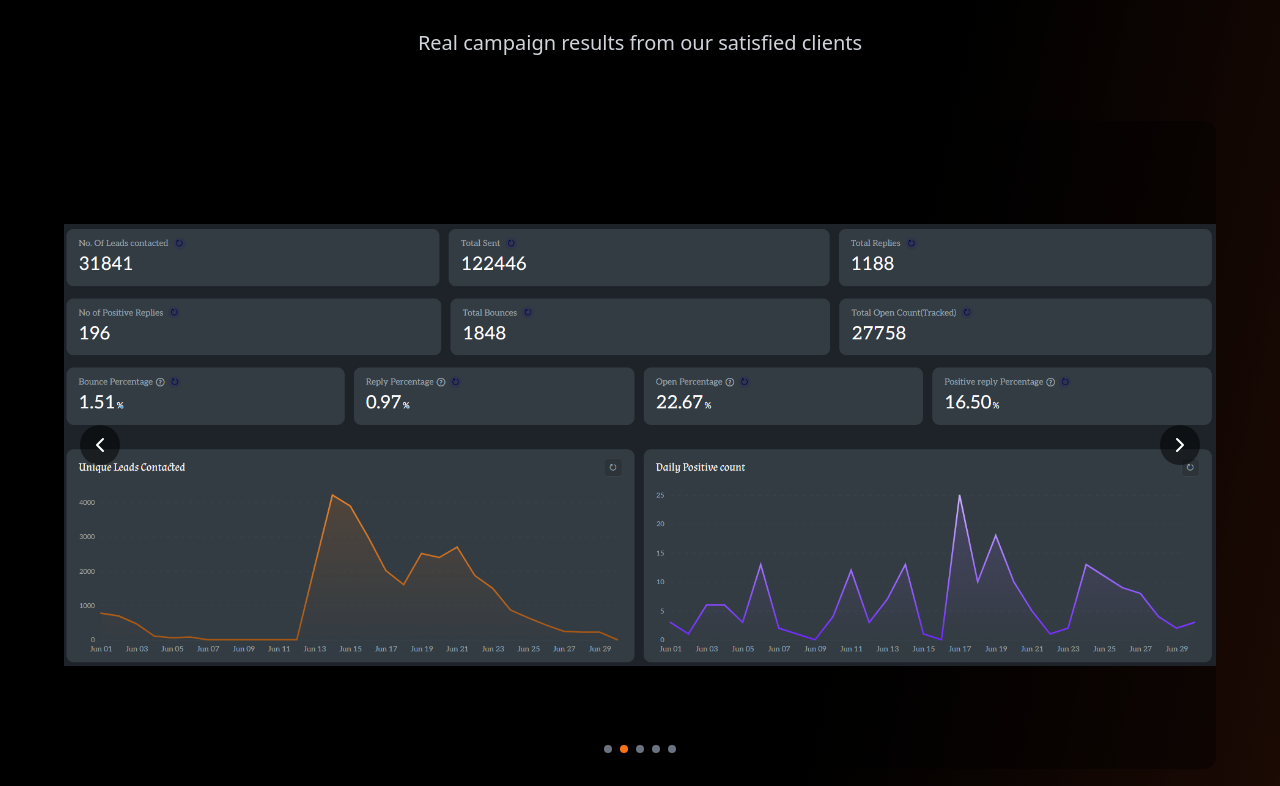
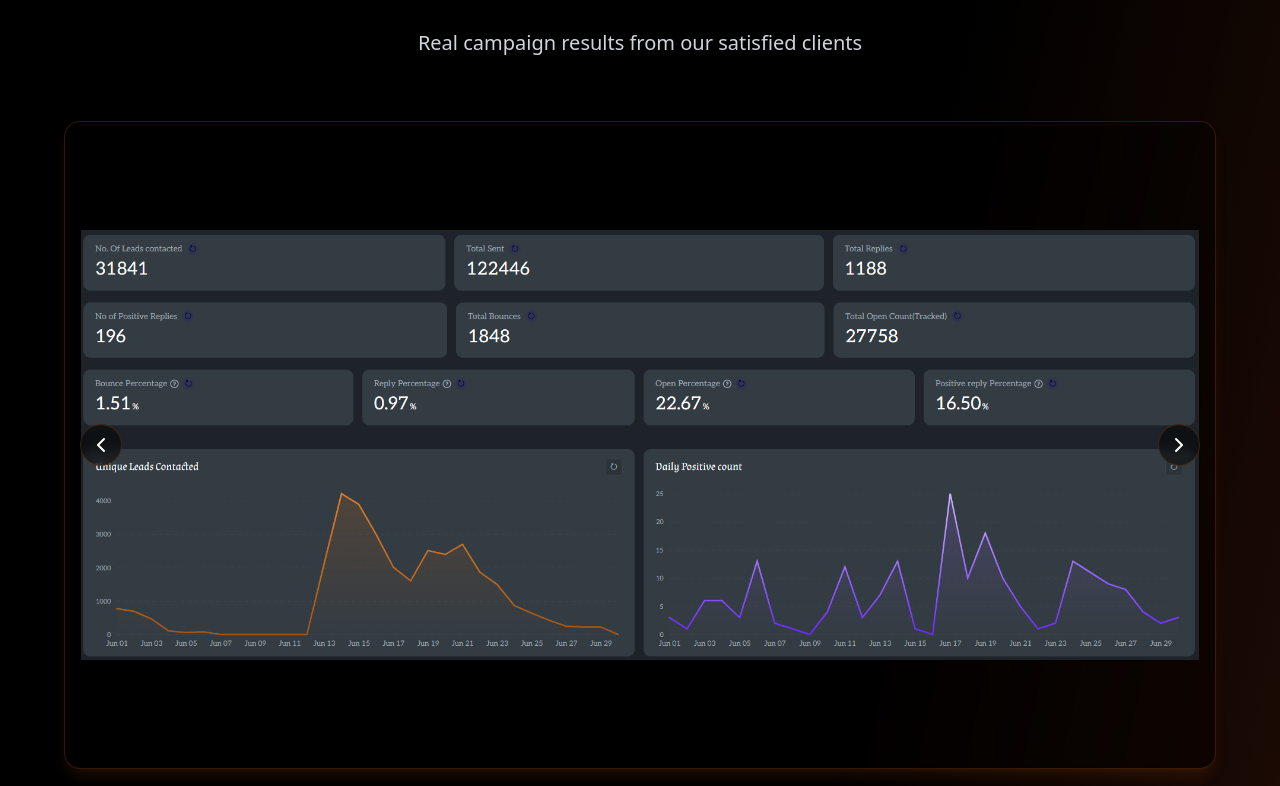
Before and after one commit to 11pranav-garg/chillreach-website, a React (Vite) app: page / in a window 1280 px wide. Shown: the part 1389-2175 px from the top of the page. Built offline with nearby package versions, Linux system fonts and the light colour scheme.

Commit message:
Update ShowcaseCarousel.tsx

```diff
--- a/src/components/ShowcaseCarousel.tsx
+++ b/src/components/ShowcaseCarousel.tsx
@@ -6,35 +6,38 @@ const results = [
   {
     id: 1,
     image: '/results/result1.png',
-    alt: 'Results1'
+    alt: 'Results1',
   },
   {
     id: 2,
     image: '/results/result2.png',
-    alt: 'Results2'
+    alt: 'Results2',
   },
   {
     id: 3,
     image: '/results/result3.png',
-    alt: 'Results3'
+    alt: 'Results3',
   },
   {
     id: 4,
     image: '/results/result4.png',
-    alt: 'Results4'
+    alt: 'Results4',
   },
-{
+  {
     id: 5,
     image: '/results/result5.png',
-    alt: 'Results5'
-  }
+    alt: 'Results5',
+  },
 ];
 
 const ShowcaseCarousel = () => {
   const [currentIndex, setCurrentIndex] = useState(0);
 
   const paginate = useCallback((newDirection: number) => {
-    setCurrentIndex((prevIndex) => (prevIndex + newDirection + results.length) % results.length);
+    setCurrentIndex(
+      (prevIndex) =>
+        (prevIndex + newDirection + results.length) % results.length
+    );
   }, []);
 
   useEffect(() => {
@@ -50,49 +53,67 @@ const ShowcaseCarousel = () => {
       {/* Navigation Buttons */}
       <button
         onClick={() => paginate(-1)}
-        className="absolute top-1/2 -translate-y-1/2 left-4 z-10 p-2 rounded-full bg-black/50 hover:bg-black/70 text-white transition-colors duration-200"
+        className="absolute top-1/2 -translate-y-1/2 left-4 z-10 p-2 rounded-full
+                 bg-black/50 hover:bg-black/70 text-white transition-all duration-300
+                 border border-orange-500/20 hover:border-orange-500/40
+                 backdrop-blur-sm group"
         aria-label="Previous slide"
       >
-        <ChevronLeft className="w-6 h-6" />
+        <ChevronLeft className="w-6 h-6 group-hover:text-orange-500 transition-colors duration-300" />
       </button>
 
       <button
         onClick={() => paginate(1)}
-        className="absolute top-1/2 -translate-y-1/2 right-4 z-10 p-2 rounded-full bg-black/50 hover:bg-black/70 text-white transition-colors duration-200"
+        className="absolute top-1/2 -translate-y-1/2 right-4 z-10 p-2 rounded-full
+                 bg-black/50 hover:bg-black/70 text-white transition-all duration-300
+                 border border-orange-500/20 hover:border-orange-500/40
+                 backdrop-blur-sm group"
         aria-label="Next slide"
       >
-        <ChevronRight className="w-6 h-6" />
+        <ChevronRight className="w-6 h-6 group-hover:text-orange-500 transition-colors duration-300" />
       </button>
 
       {/* Carousel */}
-      <div className="relative w-full h-full overflow-hidden rounded-xl">
+      <div className="relative w-full h-full overflow-hidden rounded-2xl
+                    border border-orange-500/20 bg-black/40 backdrop-blur-sm
+                    shadow-lg shadow-orange-500/10">
+        {/* Decorative corners */}
+        <div className="absolute -top-1 -left-1 w-4 h-4 border-t-2 border-l-2 border-orange-500/30" />
+        <div className="absolute -top-1 -right-1 w-4 h-4 border-t-2 border-r-2 border-orange-500/30" />
+        <div className="absolute -bottom-1 -left-1 w-4 h-4 border-b-2 border-l-2 border-orange-500/30" />
+        <div className="absolute -bottom-1 -right-1 w-4 h-4 border-b-2 border-r-2 border-orange-500/30" />
+
         <AnimatePresence mode="wait">
           <motion.div
             key={currentIndex}
             initial={{ opacity: 0 }}
             animate={{ opacity: 1 }}
             exit={{ opacity: 0 }}
-            transition={{ duration: 0.5, ease: "easeInOut" }}
-            className="absolute inset-0"
+            transition={{ duration: 0.5, ease: 'easeInOut' }}
+            className="absolute inset-0 p-4"
           >
             <img
               src={results[currentIndex].image}
               alt={results[currentIndex].alt}
-              className="w-full h-full object-contain bg-black/40"
+              className="w-full h-full object-contain rounded-xl
+                       transition-transform duration-300 hover:scale-[1.02]"
             />
           </motion.div>
         </AnimatePresence>
       </div>
 
       {/* Dots */}
-      <div className="absolute bottom-4 left-1/2 transform -translate-x-1/2 flex space-x-2">
+      <div className="absolute -bottom-8 left-1/2 transform -translate-x-1/2 flex space-x-3">
         {results.map((_, index) => (
           <button
             key={index}
             onClick={() => setCurrentIndex(index)}
-            className={`w-2 h-2 rounded-full transition-colors duration-200 ${
-              index === currentIndex ? 'bg-orange-500' : 'bg-gray-500'
-            }`}
+            className={`w-3 h-3 rounded-full transition-all duration-300
+                      border ${
+                        index === currentIndex
+                          ? 'bg-orange-500 border-orange-500 scale-110'
+                          : 'bg-black/40 border-orange-500/30 hover:border-orange-500/60'
+                      }`}
             aria-label={`Go to slide ${index + 1}`}
           />
         ))}
```
